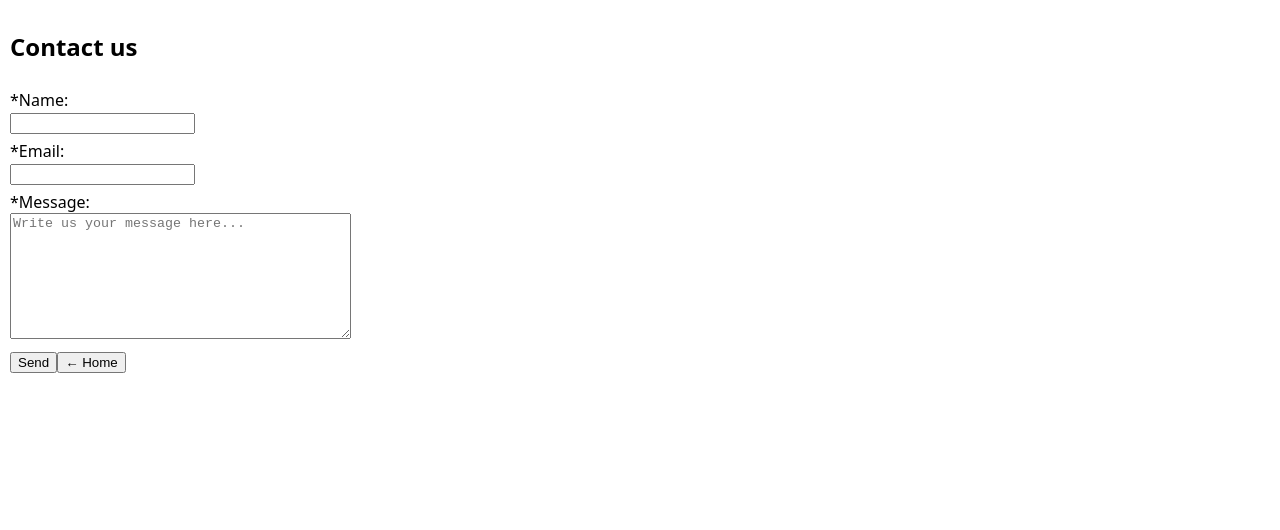
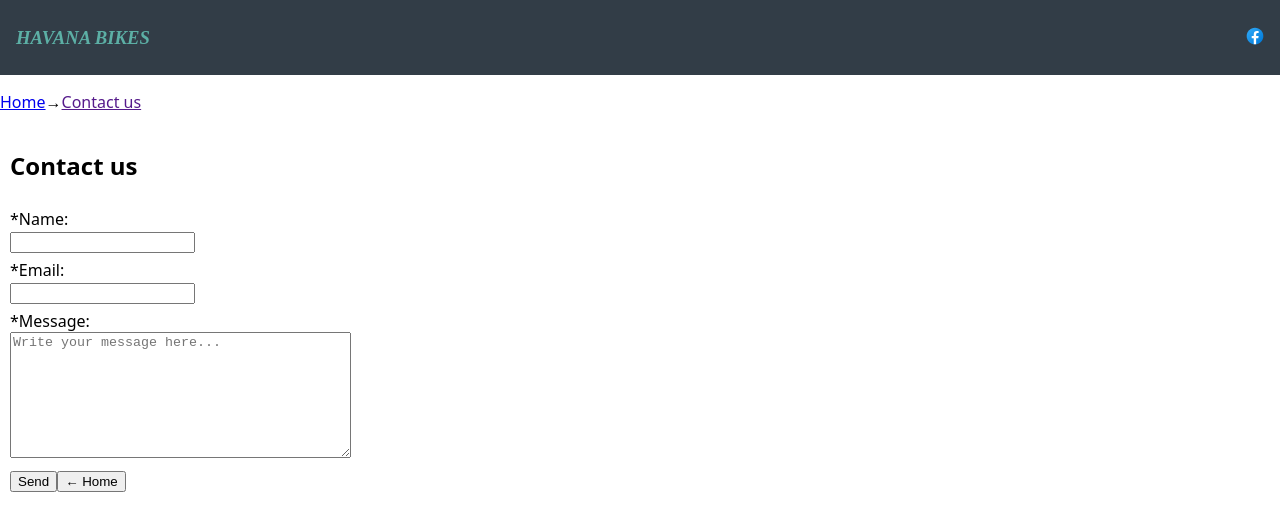
Before and after one commit to YuriPadilla/capstone-project, a Next.js app: page /ContactUsPage in a window 1280 px wide. Shown: the top 530 px of the page. Built offline with nearby package versions, Linux system fonts and the light colour scheme.

Commit message:
finish usersotry2, button send

```diff
--- a/components/BikePartsList/index.js
+++ b/components/BikePartsList/index.js
@@ -15,6 +15,7 @@
               height={100}
               width={120}
               alt={bikePart.name}
+              priority
             />
           );
         })}
--- a/components/BikePartsPreview/index.js
+++ b/components/BikePartsPreview/index.js
@@ -28,6 +28,7 @@
                 height={50}
                 width={60}
                 alt={bikePart.name}
+                priority
               />
             );
           })}
--- a/components/BikesList/index.js
+++ b/components/BikesList/index.js
@@ -15,6 +15,7 @@
               height={100}
               width={120}
               alt={bike.marke}
+              priority
             />
           );
         })}
--- a/components/BikesPreview/index.js
+++ b/components/BikesPreview/index.js
@@ -27,6 +27,7 @@
                 height={50}
                 width={60}
                 alt={bike.marke}
+                priority
               />
             );
           })}
--- a/components/ContactUsForm/index.js
+++ b/components/ContactUsForm/index.js
@@ -1,11 +1,32 @@
 import { StyledForm } from "./ContactUsForm.styled";
 import { StyledButton } from "../Button/Button.styled";
 import { useRouter } from "next/router";
+import { ToastContainer, toast } from "react-toastify";
+import "react-toastify/dist/ReactToastify.css";
 
 export default function ContactUsForm() {
   const router = useRouter();
+
+  function handleSubmit(event) {
+    event.preventDefault();
+    const formData = new FormData(event.target);
+    const data = Object.fromEntries(formData);
+    console.log(data);
+    toast.success("Your message was sent!", {
+      position: "top-right",
+      autoClose: 2500,
+      hideProgressBar: false,
+      closeOnClick: true,
+      pauseOnHover: true,
+      draggable: true,
+      progress: undefined,
+      theme: "colored",
+    });
+  }
+
   return (
-    <StyledForm>
+    <>
+      <StyledForm onSubmit={handleSubmit}>
         <h2>Contact us</h2>
         <label htmlFor="name">
           *Name:
@@ -25,7 +46,7 @@
             name="message"
             rows="8"
             cols="40"
-          placeholder="Write us your message here..."
+            placeholder="Write your message here..."
           />
         </label>
         <div>
@@ -35,5 +56,18 @@
           </StyledButton>
         </div>
       </StyledForm>
+      <ToastContainer
+        position="top-right"
+        autoClose={2500}
+        hideProgressBar={false}
+        newestOnTop={false}
+        closeOnClick
+        rtl={false}
+        pauseOnFocusLoss={false}
+        draggable
+        pauseOnHover
+        theme="colored"
+      />
+    </>
   );
 }
--- a/package.json
+++ b/package.json
@@ -16,6 +16,7 @@
     "next": "13.1.2",
     "react": "18.2.0",
     "react-dom": "18.2.0",
+    "react-toastify": "^9.1.1",
     "styled-components": "^5.3.6",
     "uuid": "^9.0.0"
   },
--- a/pages/BikeParts/index.js
+++ b/pages/BikeParts/index.js
@@ -1,9 +1,11 @@
+import Header from "../../components/Header";
 import BikePartsList from "../../components/BikePartsList";
 import Link from "next/link";
 
 export default function BikeParts() {
   return (
     <>
+      <Header />
       <p>
         <Link href="/">Home</Link>→<Link href="">Bike Parts</Link>
       </p>
--- a/pages/Bikes/index.js
+++ b/pages/Bikes/index.js
@@ -1,9 +1,11 @@
+import Header from "../../components/Header";
 import BikesList from "../../components/BikesList";
 import Link from "next/link";
 
 export default function Bikes() {
   return (
     <>
+      <Header />
       <p>
         <Link href="/">Home</Link>→<Link href="">Bikes</Link>
       </p>
--- a/pages/ContactUsPage/index.js
+++ b/pages/ContactUsPage/index.js
@@ -1,5 +1,15 @@
+import Header from "../../components/Header";
 import ContactUsForm from "../../components/ContactUsForm";
+import Link from "next/link";
 
 export default function ContactUsPage() {
-  return <ContactUsForm />;
+  return (
+    <>
+      <Header />
+      <p>
+        <Link href="/">Home</Link>→<Link href="">Contact us</Link>
+      </p>
+      <ContactUsForm />
+    </>
+  );
 }
```
Also changed, not shown: 1 other file (tests, documents, lock files or other folders). Lines whose indentation alone changed are shown as unchanged.
